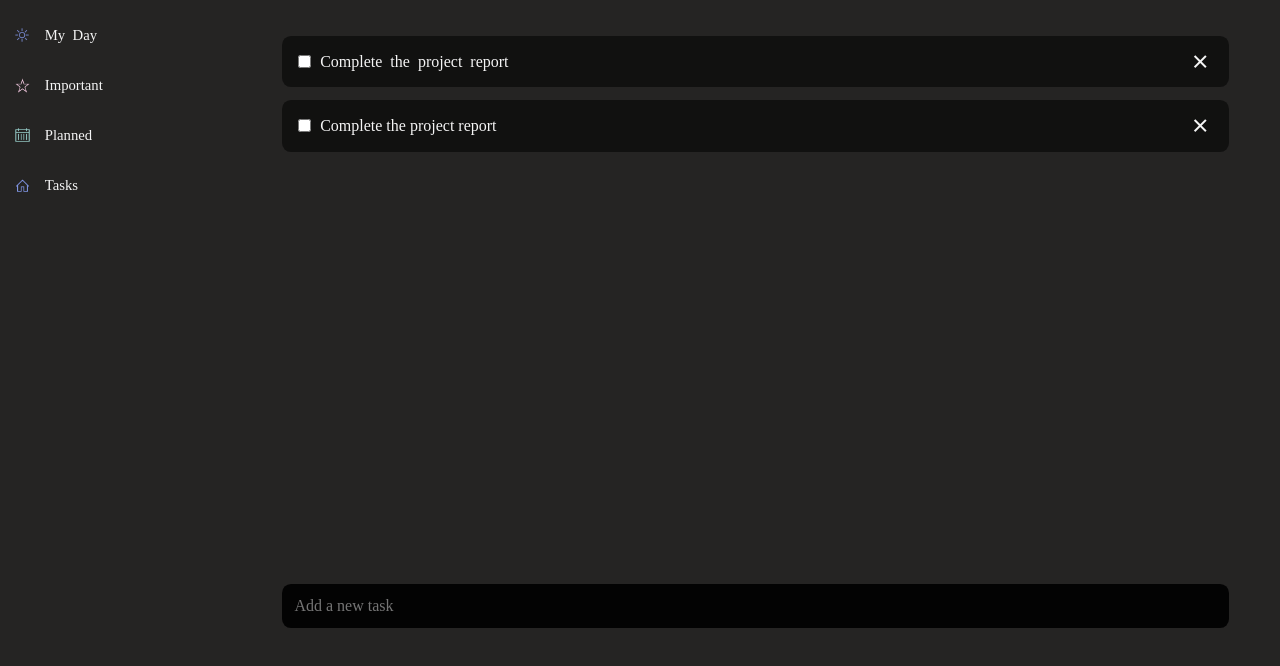
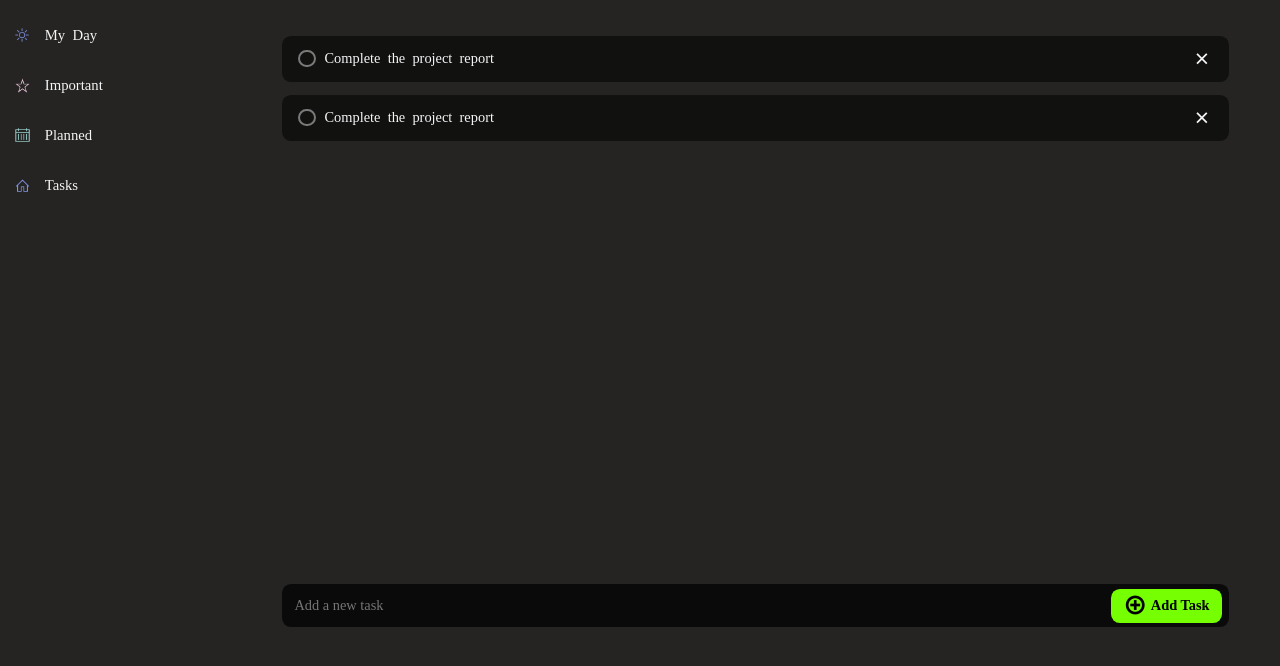
Before and after one commit to KushagraSharma10/To_Do_List, a plain HTML site: page index.html in a window 1280 px wide. Shown: the part 98-764 px from the top of the page. Drawn offline with nearby package versions, Linux system fonts and the light colour scheme.

Commit message:
the tasks ui is created with add task button

```diff
--- a/index.html
+++ b/index.html
@@ -22,6 +22,7 @@
                     <p>john.doe@example.com</p>
                 </div>
             </header>
+
             <nav class="links">
                 <div class="link">
                     <img src="./Assets/MyDay_dark_256.png" alt="">
@@ -58,7 +59,7 @@
                 <div class="task">
                     <div class="text-check">
                         <input type="checkbox" id="task1">
-                        <label for="task1">Complete the project report</label>
+                        <label for="task1">Complete &nbsp;the&nbsp; project &nbsp;report</label>
                     </div>
                     <i class="ri-close-line"></i>
                 </div>
@@ -66,6 +67,7 @@
             </section>
             <section class="add-task">
                 <input type="text" placeholder="Add a new task">
+                <button> <i class="ri-add-circle-line"></i>Add Task</button>
             </section>
         </section>
     </main>
--- a/style.scss
+++ b/style.scss
@@ -100,7 +100,6 @@ main{
 }
 
 .main-content{
-    position: relative;
     position: fixed;
     margin-top: 1vw;
     top: 0;
@@ -150,16 +149,15 @@ main{
             align-items: center;
             justify-content: space-between;
 
-            padding: 1vw 1.3vw;
+            padding: .9vw 1.3vw;
             border-radius: .7vw;
             transition: background-color 0.2s ease-in-out;
             background-color: #00000087;
             color: #F5F5F5;
-            // backdrop-filter: blur(15vw);
 
 
             &:hover{
-                background-color: #333333;
+                background-color: #2a2626a9;
             }
 
 
@@ -167,14 +165,53 @@ main{
                 display: flex;
                 align-items: center;
                 gap: .7vw;
+                position: relative;
 
-                label{
-                    font-size: 1em;
-                }
+                input[type="checkbox"] {
+                    appearance: none;
+                    // -webkit-appearance: none;
+                    width: 1.3em;
+                    height: 1.3em;
+                    border: 2px solid #7a7a7a; // Gray border (unchecked)
+                    border-radius: 50%; // Makes it round
+                    cursor: pointer;
+                    transition: all 0.2s ease-in-out;
+                    display: inline-flex;
+                    align-items: center;
+                    justify-content: center;
+
+                    // Checked state (green background + tick)
+                    &:checked {
+                      background-color: #4CAF50; // Green fill
+                      border-color: #4CAF50;
+                      position: relative;
+
+                      // Tick mark (✓) using background-image
+                      &::before {
+                        content: "✓";
+                        color: white;
+                        font-size: 0.8em;
+                        font-weight: bold;
+                      }
+                    }
+
+                    // Hover effect
+                    &:hover {
+                      border-color: #4CAF50;
+                    }
+                  }
+
+                  label {
+                    font-size: 0.9em;
+                    cursor: pointer;
+                  }
+
+
+
             }
 
             i{
-                font-size: 1.5em;
+                font-size: 1.3em;
                 color: #F5F5F5;
             }
         }
@@ -182,18 +219,48 @@ main{
 
     .add-task{
         width: 100%;
+        position: relative;
         margin-top: 4vw;
 
 
         input{
             width: 100%;
+
             padding: 1vw;
             border-radius: .7vw;
             border: none;
             outline: none;
-            font-size: 1em;
+            font-size: .9em;
             color: #F5F5F5;
-            background-color: #000000e7;
+            background-color: #000000b4;
+
+
+        }
+
+
+
+        button {
+            display: flex;
+            align-items: center;
+            justify-content: center;
+            position: absolute;
+            right: .5vw;
+            top: .4vw;
+            border-radius: .7vw;
+            align-items: center;
+            background-color: #76FF03;
+            gap: .4vw;
+            border: none;
+            padding: .4vw 1vw;
+            font-size: .9em;
+            font-weight: 600;
+            cursor: pointer;
+            // color: ;
+
+            i{
+                font-size: 1.5em;
+
+            }
         }
     }
 }
```
Also changed, not shown: style.css, 1 other file.
